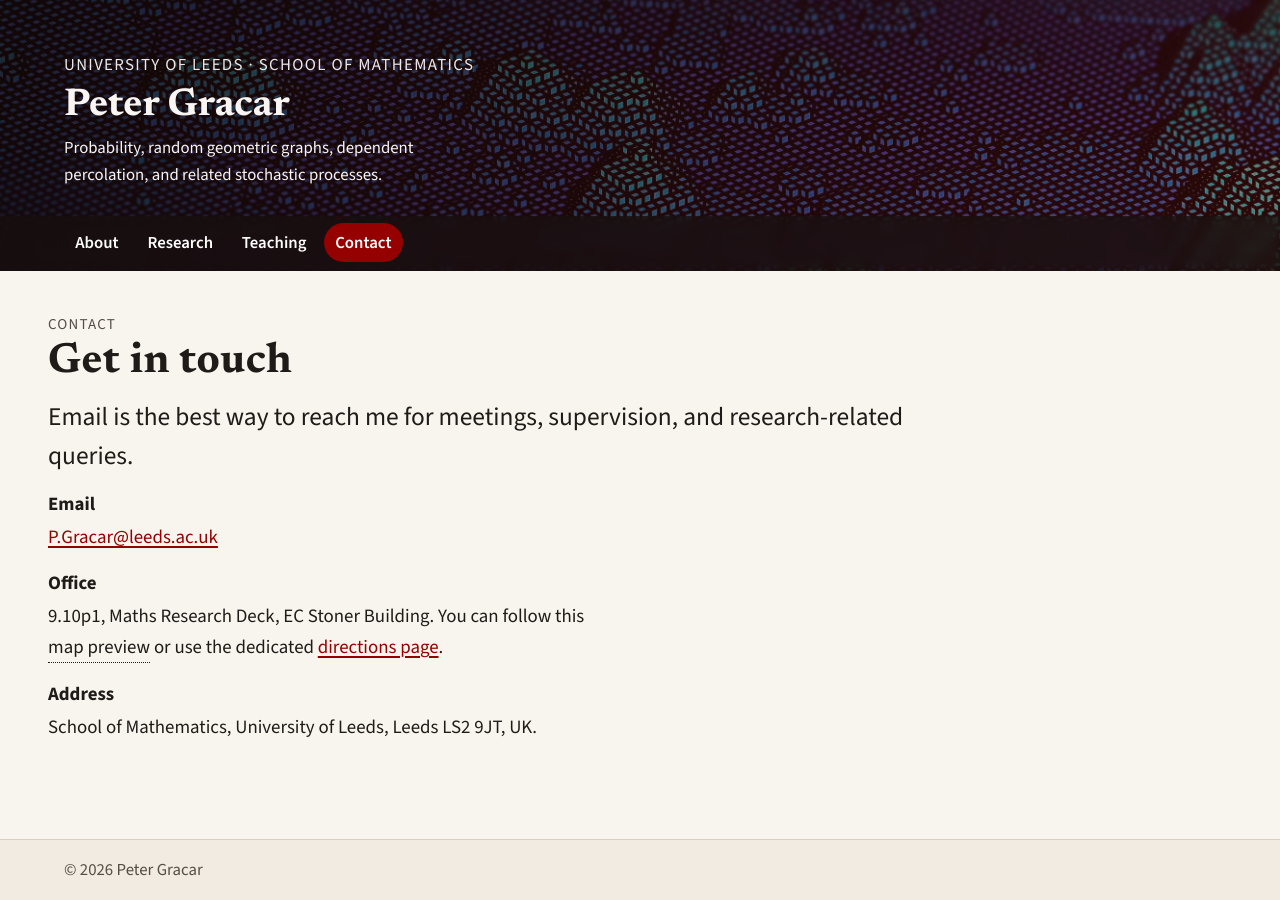
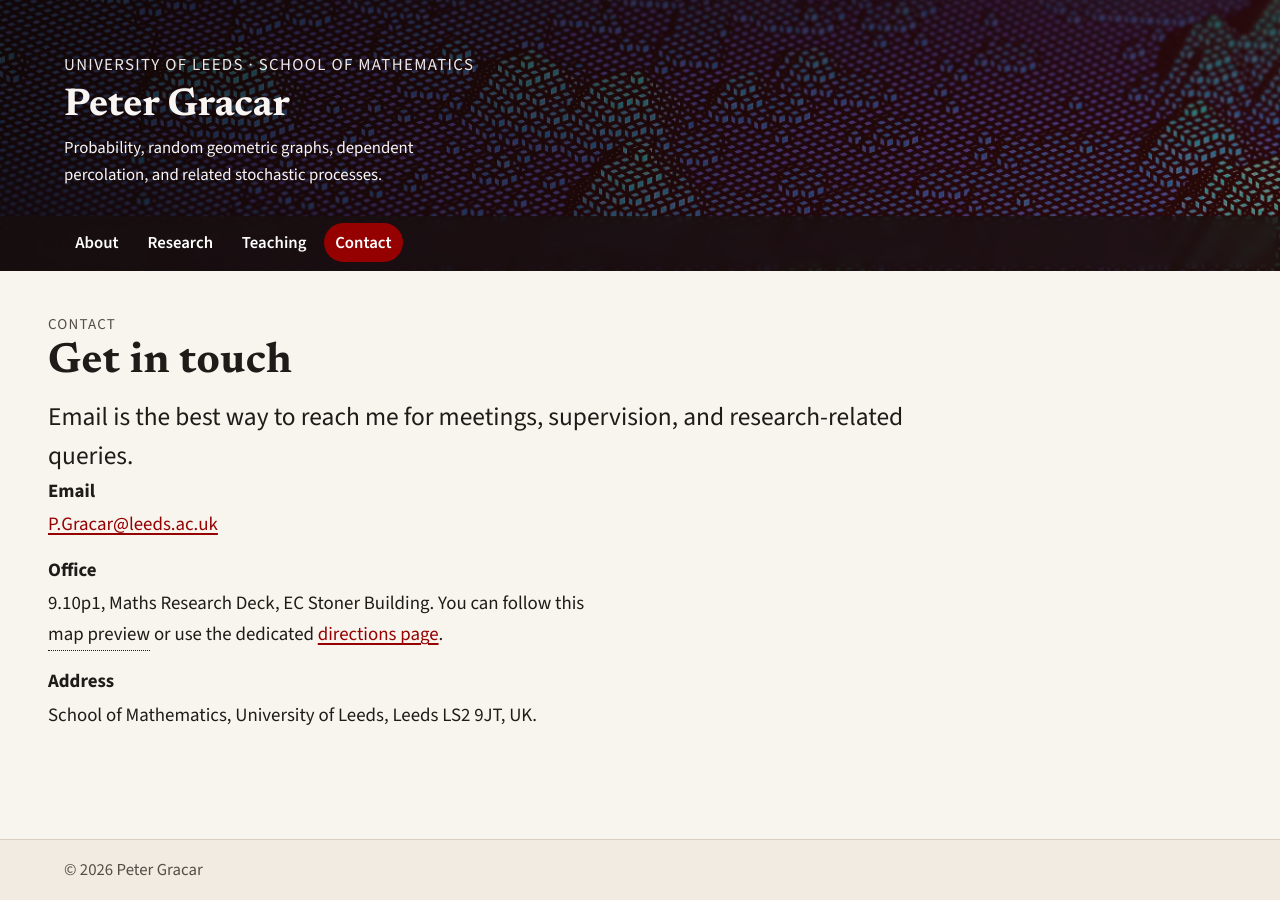
Before and after one commit to PeterGracar/PeterGracar.github.io, a Jekyll site: the page built from contact.html, in a window 1280 px wide. Built offline with Jekyll 4.4.1, drawn with Linux system fonts in a browser that asks for light colours.

Commit message:
Paddings updated

```diff
--- a/contact.html
+++ b/contact.html
@@ -11,7 +11,7 @@ canonical: "https://gracar.org/contact.html"
       <p class="eyebrow">Contact</p>
       <h1>Get in touch</h1>
       <p class="lead">Email is the best way to reach me for meetings, supervision, and research-related queries.</p>
-	  <p class="reading-width"></p>
+	  <section class="page-section">
       <dl class="contact-list reading-width">
         <div>
           <dt>Email</dt>
@@ -33,6 +33,7 @@ canonical: "https://gracar.org/contact.html"
           <dd>School of Mathematics, University of Leeds, Leeds LS2 9JT, UK.</dd>
         </div>
       </dl>
+  	</section>
     </section>
   </main>
 
--- a/research.html
+++ b/research.html
@@ -21,9 +21,7 @@ mathjax: true
         </button>
         using multi-scale and geometric techniques. You can also browse my profiles on <a href="https://arxiv.org/a/gracar_p_1">arXiv</a> and <a href="https://orcid.org/0000-0001-8340-8340">ORCID</a>.
       </p>
-    </section>
 
-    <section class="page-section">
     <p class="reading-width">Interactive simulations illustrating some of the models I study:</p>
     <ul class="reading-width">
       <li><a href="contact-process.html">Contact process on a mobile geometric graph</a> - a live SIS epidemic spreading through nodes that move by Lévy flight and connect via Pareto-distributed radii.</li>
```
